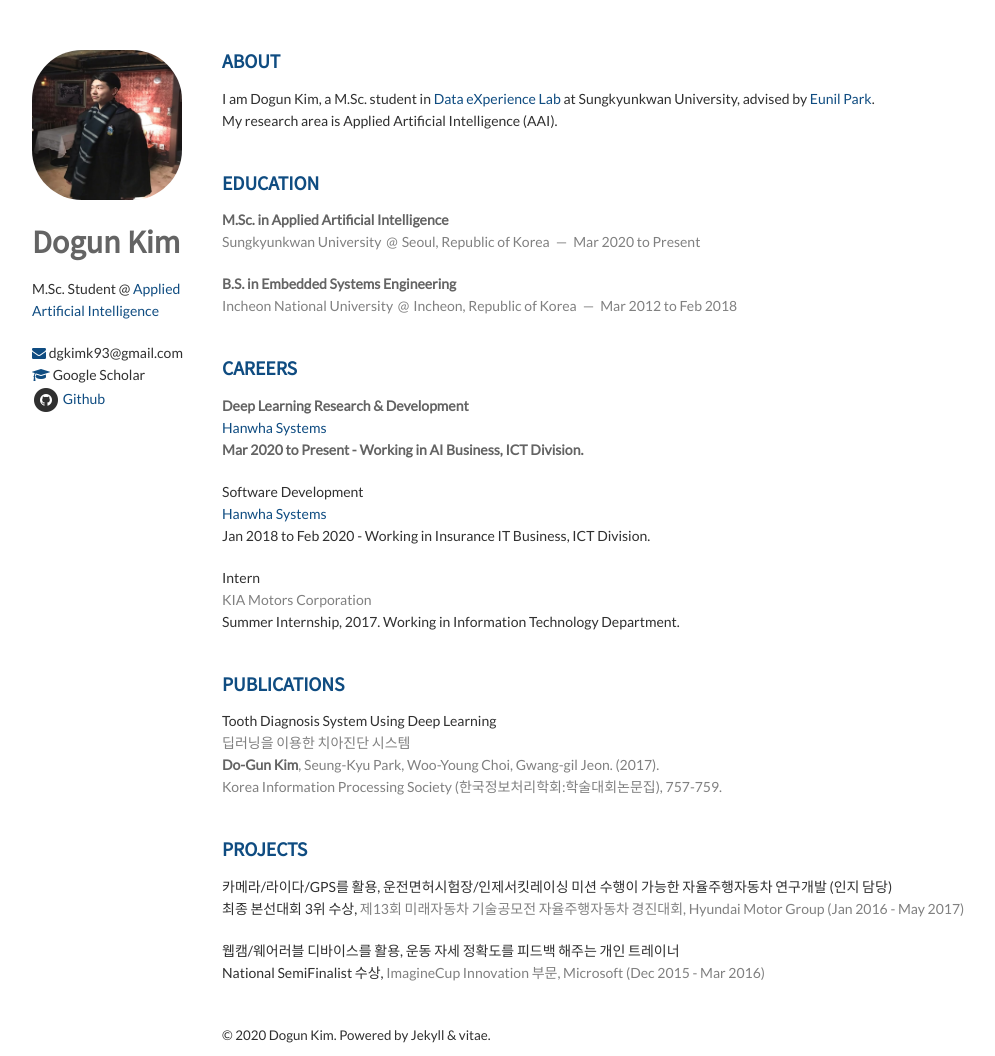
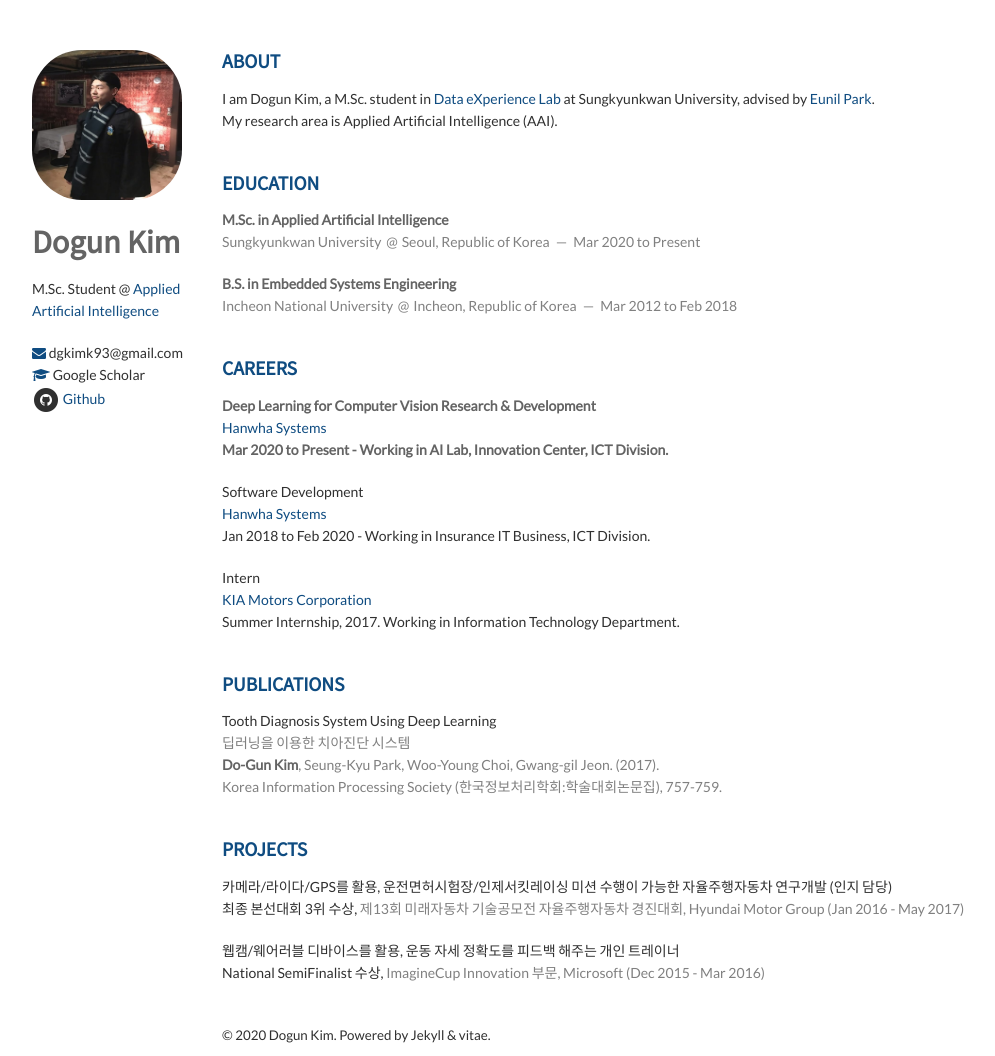
Before and after one commit to K-I-M-J-I-N/K-I-M-J-I-N.github.io, a Jekyll site: the page built from index.html, in a window 1280 px wide. Shown: the whole page, without its empty margins (138-1133 px from the left). Built offline with Jekyll 4.4.1, drawn with Linux system fonts in a browser that asks for light colours; nearby versions of some CDN libraries; the list of posts is cut into pages by our own code.

Commit message:
Update careers.html

```diff
--- a/_includes/careers.html
+++ b/_includes/careers.html
@@ -3,11 +3,11 @@
 
     <article>
         <header>
-            <em>Deep Learning Research & Development</em><br/>
+            <em>Deep Learning for Computer Vision Research & Development</em><br/>
             <a href="https://www.hanwhasystems.com/kr/index.do">Hanwha Systems</a>
         </header>
         <p>
-          <em>Mar 2020 to Present - Working in AI Business, ICT Division.</em>
+          <em>Mar 2020 to Present - Working in AI Lab, Innovation Center, ICT Division.</em>
         </p>
     </article>
 
@@ -24,7 +24,7 @@
     <article>
         <header>
             Intern<br/>
-            <span>KIA Motors Corporation</span>
+            <a href="https://www.kia.com/kr/main.html">KIA Motors Corporation</a>
         </header>
         <p>
           Summer Internship, 2017. Working in Information Technology Department.
```
